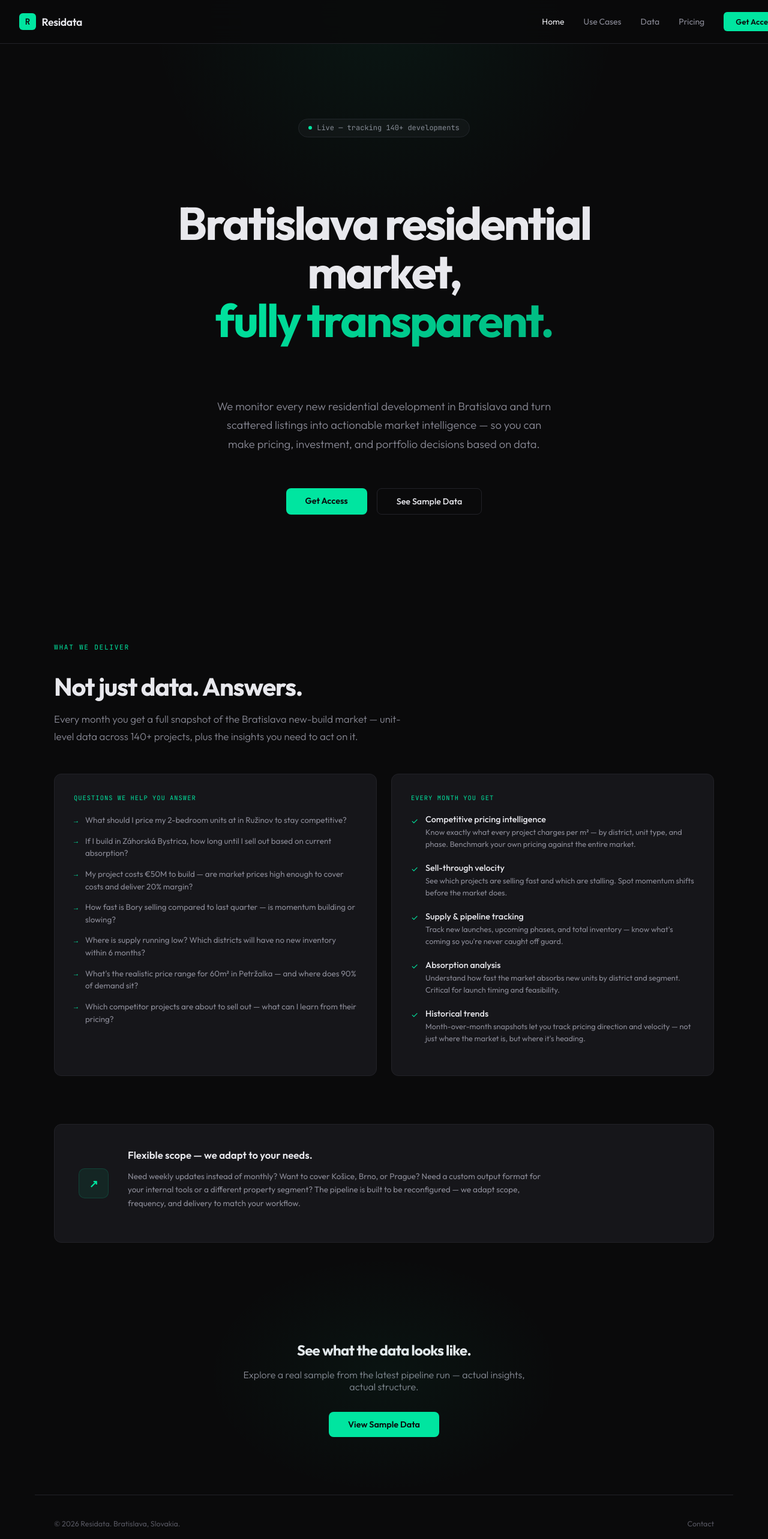
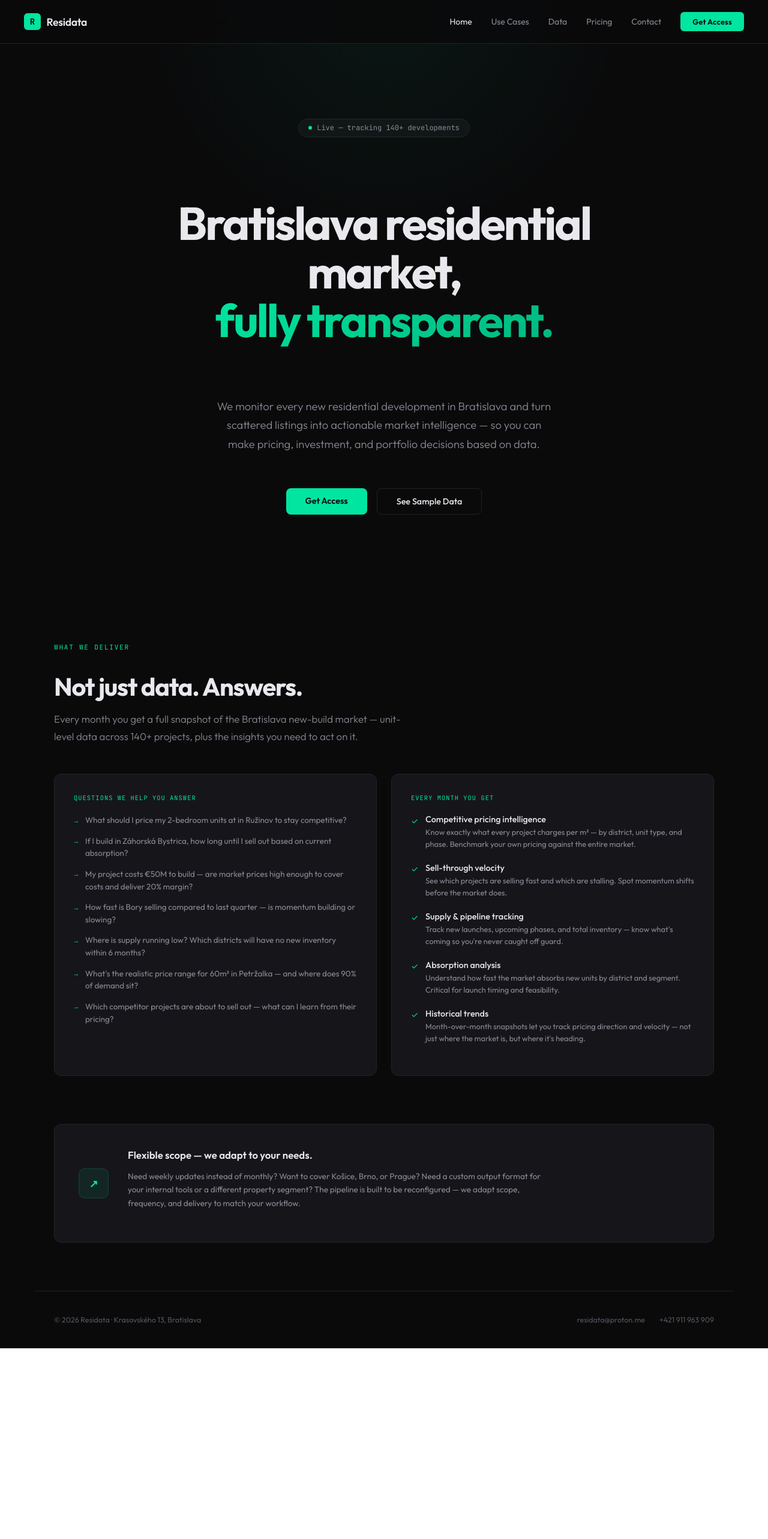
Before and after one commit to Tombarder/Residata, a React (Vite) app: page / in a window 1280 px wide. Shown: the top 2566 px of the page at 60% size. After the commit the page ends 2248 px from the top, so only its background shows below. Built offline with nearby package versions, Linux system fonts and the light colour scheme.

Commit message:
fix title

```diff
--- a/src/App.jsx
+++ b/src/App.jsx
@@ -1,14 +1,17 @@
 import { useState } from "react";
 
-const pages = ["Home", "Use Cases", "Data", "Pricing"];
+const pages = ["Home", "Use Cases", "Data", "Pricing", "Contact"];
 
 function Nav({ current, setCurrent }) {
   return (
     <nav style={{
       position: "fixed", top: 0, width: "100%", zIndex: 100,
-      padding: "1.25rem 2rem", display: "flex", alignItems: "center",
-      justifyContent: "space-between", background: "rgba(10,10,11,0.85)",
+      background: "rgba(10,10,11,0.85)",
       backdropFilter: "blur(20px)", borderBottom: "1px solid #222228",
+    }}>
+      <div style={{
+        maxWidth: 1200, margin: "0 auto", padding: "1.25rem 2rem",
+        display: "flex", alignItems: "center", justifyContent: "space-between",
       }}>
         <a onClick={() => setCurrent("Home")} style={{ display: "flex", alignItems: "center", gap: "0.6rem", cursor: "pointer", textDecoration: "none" }}>
           <div style={{
@@ -18,18 +21,19 @@ function Nav({ current, setCurrent }) {
           }}>R</div>
           <span style={{ fontWeight: 600, fontSize: "1.1rem", color: "#e8e8ed", letterSpacing: "-0.02em" }}>Residata</span>
         </a>
-      <div style={{ display: "flex", alignItems: "center", gap: "2rem", listStyle: "none" }}>
+        <div className="nav-right" style={{ display: "flex", alignItems: "center", gap: "2rem", listStyle: "none" }}>
           {pages.map(p => (
-          <a key={p} onClick={() => setCurrent(p)} style={{
+            <a key={p} className="nav-link" onClick={() => setCurrent(p)} style={{
               color: current === p ? "#e8e8ed" : "#8a8a96", textDecoration: "none",
               fontSize: "0.875rem", cursor: "pointer", transition: "color 0.2s",
             }}>{p}</a>
           ))}
-        <a onClick={() => setCurrent("Pricing")} style={{
+          <a onClick={() => setCurrent("Contact")} className="nav-cta-btn" style={{
             padding: "0.5rem 1.25rem", background: "#00e5a0", color: "#0a0a0b",
             fontWeight: 600, borderRadius: 6, fontSize: "0.8rem", cursor: "pointer",
             letterSpacing: "0.02em", textDecoration: "none",
           }}>Get Access</a>
+        </div>
       </div>
     </nav>
   );
@@ -42,8 +46,11 @@ function Footer() {
       display: "flex", justifyContent: "space-between", alignItems: "center",
       maxWidth: 1100, margin: "0 auto",
     }}>
-      <span style={{ fontSize: "0.78rem", color: "#55555f" }}>© 2026 Residata. Bratislava, Slovakia.</span>
-      <a href="mailto:hello@residata.sk" style={{ fontSize: "0.78rem", color: "#55555f", textDecoration: "none" }}>Contact</a>
+      <span style={{ fontSize: "0.78rem", color: "#55555f" }}>© 2026 Residata · Krasovského 13, Bratislava</span>
+      <div style={{ display: "flex", gap: "1.5rem" }}>
+        <a href="mailto:residata@proton.me" style={{ fontSize: "0.78rem", color: "#55555f", textDecoration: "none" }}>residata@proton.me</a>
+        <a href="tel:+421911963909" style={{ fontSize: "0.78rem", color: "#55555f", textDecoration: "none" }}>+421 911 963 909</a>
+      </div>
     </footer>
   );
 }
@@ -84,7 +91,7 @@ function HomePage({ setCurrent }) {
           We monitor every new residential development in Bratislava and turn scattered listings into actionable market intelligence — so you can make pricing, investment, and portfolio decisions based on data.
         </p>
         <div style={{ marginTop: "2.5rem", display: "flex", gap: "1rem" }}>
-          <a onClick={() => setCurrent("Pricing")} className="btn-p">Get Access</a>
+          <a onClick={() => setCurrent("Contact")} className="btn-p">Get Access</a>
           <a onClick={() => setCurrent("Data")} className="btn-s">See Sample Data</a>
         </div>
       </section>
@@ -160,18 +167,6 @@ function HomePage({ setCurrent }) {
         </div>
       </section>
 
-      {/* Bottom CTA */}
-      <section style={{ padding: "4rem 2rem 6rem", textAlign: "center", position: "relative" }}>
-        <div style={{
-          position: "absolute", bottom: 0, left: "50%", transform: "translateX(-50%)",
-          width: 600, height: 400,
-          background: "radial-gradient(ellipse, rgba(0,229,160,0.15) 0%, transparent 70%)",
-          pointerEvents: "none", opacity: 0.3,
-        }} />
-        <h2 style={{ fontSize: "1.5rem", fontWeight: 700, letterSpacing: "-0.03em", marginBottom: "1rem" }}>See what the data looks like.</h2>
-        <p style={{ color: "#8a8a96", fontSize: "1rem", maxWidth: 480, margin: "0 auto 2rem", fontWeight: 300 }}>Explore a real sample from the latest pipeline run — actual insights, actual structure.</p>
-        <a onClick={() => setCurrent("Data")} className="btn-p">View Sample Data</a>
-      </section>
     </>
   );
 }
@@ -627,14 +622,15 @@ function DataPage({ setCurrent }) {
 }
 
 /* ─────── PRICING ─────── */
-function PricingPage() {
+function PricingPage({ setCurrent }) {
+  const mono = "'JetBrains Mono', monospace";
   const tiers = [
     {
-      tier: "Snapshot", name: "One-time access", price: "€149", note: "Single month, one-time delivery",
+      tier: "Snapshot", name: "One-time report", price: "€149", note: "Single month, one-time delivery",
       features: [
-        [true, "Full dataset — all 140+ projects"],
-        [true, "Unit-level data with 25 columns"],
-        [true, "Google Sheets or CSV delivery"],
+        [true, "Full market report with insights"],
+        [true, "Unit-level data — all 140+ projects"],
+        [true, "Pricing benchmarks & visualizations"],
         [false, "No historical data"],
         [false, "No ongoing updates"],
       ],
@@ -643,10 +639,10 @@ function PricingPage() {
     {
       tier: "Standard", name: "Monthly delivery", price: "€99", priceSuffix: "/mo", note: "Billed monthly, cancel anytime",
       features: [
-        [true, "Full dataset — all 140+ projects"],
-        [true, "Unit-level data with 25 columns"],
-        [true, "Monthly updates on the 1st"],
-        [true, "Historical snapshots included"],
+        [true, "Monthly report with full insights"],
+        [true, "Raw + cleaned datasets included"],
+        [true, "Historical snapshots & trend analysis"],
+        [true, "Absorption rates & sell-out tracking"],
         [true, "Google Sheets, CSV, or API access"],
       ],
       featured: true, cta: "Get Started",
@@ -665,11 +661,10 @@ function PricingPage() {
   ];
 
   const faqs = [
-    ["What format does the data come in?", "Standard delivery is a shared Google Sheet with both raw and cleaned datasets. We can also deliver as CSV, Excel, or via API — depending on your plan and workflow."],
-    ["How often is the data updated?", "Standard plans update monthly on the 1st. Custom plans can run weekly or bi-weekly — we adjust the pipeline frequency to match your needs."],
+    ["What do I actually receive?", "You get a structured market report with insights, visualizations, and recommendations — covering pricing trends, absorption rates, competitive positioning, and supply dynamics. We also include raw and cleaned datasets so you can run your own analysis if needed."],
+    ["How often is the data updated?", "Standard delivery is monthly. We can go as frequent as weekly — and technically even daily, but we recommend weekly at most. Shorter intervals rarely justify the cost, as the new-build market doesn't shift that fast."],
     ["Can you cover cities beyond Bratislava?", "Yes. The pipeline is market-agnostic — we can configure it for any city or region where developer data is publicly listed. This falls under our Custom plan."],
     ["Can I add specific projects or developers to track?", "Absolutely. If a project is publicly listed, we can add it to the registry. Custom clients can request additions at any time."],
-    ["How accurate is the data?", "Every record is source-traceable — it links back to the original developer listing. We run validation checks across the pipeline and flag any inconsistencies for manual review."],
   ];
 
   return (
@@ -677,7 +672,7 @@ function PricingPage() {
       <div style={{ padding: "8rem 2rem 3rem", maxWidth: 1100, margin: "0 auto", textAlign: "center", display: "flex", flexDirection: "column", alignItems: "center" }}>
         <Label>Pricing</Label>
         <h1 className="sec-title">Simple, transparent pricing.</h1>
-        <p className="sec-desc" style={{ textAlign: "center" }}>Choose the plan that fits your needs. All plans include the full Bratislava new-build dataset.</p>
+        <p className="sec-desc" style={{ textAlign: "center" }}>Choose the plan that fits your needs. Start with a one-time report or get ongoing market intelligence.</p>
       </div>
 
       <div style={{ padding: "0 2rem 4rem", maxWidth: 1100, margin: "0 auto" }}>
@@ -714,7 +709,7 @@ function PricingPage() {
                   </div>
                 ))}
               </div>
-              <a href={`mailto:hello@residata.sk?subject=${t.tier}%20Plan`} style={{
+              <a onClick={() => setCurrent("Contact")} style={{
                 display: "block", padding: "0.75rem 2rem", textAlign: "center",
                 background: t.featured ? "#00e5a0" : "transparent",
                 color: t.featured ? "#0a0a0b" : "#e8e8ed",
@@ -724,6 +719,36 @@ function PricingPage() {
               }}>{t.cta}</a>
             </div>
           ))}
+        </div>
+      </div>
+
+      {/* Testimonial */}
+      <div style={{ padding: "2.5rem 2rem 0", maxWidth: 800, margin: "0 auto" }}>
+        <div style={{
+          borderRadius: 12, background: "#16161a", padding: "2.5rem 3rem", position: "relative",
+          borderLeft: "3px solid #00e5a0",
+        }}>
+          <div style={{
+            fontFamily: mono, fontSize: "0.6rem", color: "#00e5a0", letterSpacing: "0.12em",
+            textTransform: "uppercase", marginBottom: "1.25rem",
+          }}>From a client</div>
+          <div style={{ fontSize: "1.05rem", color: "#e8e8ed", lineHeight: 1.75, fontWeight: 300, fontStyle: "italic", marginBottom: "1.75rem" }}>
+            When you're making pricing decisions on a project worth €30M+, you can't afford to guess what the market will bear. This gives us the full picture — what comparable projects charge, how fast they sell, where supply is tightening. For the cost of a dinner, we get data that directly impacts millions in revenue.
+          </div>
+          <div style={{ display: "flex", alignItems: "center", gap: "0.85rem" }}>
+            <div style={{
+              width: 40, height: 40, borderRadius: 10,
+              background: "linear-gradient(135deg, rgba(0,229,160,0.12) 0%, rgba(0,229,160,0.04) 100%)",
+              border: "1px solid rgba(0,229,160,0.15)",
+              display: "flex", alignItems: "center", justifyContent: "center",
+            }}>
+              <span style={{ fontFamily: mono, fontSize: "0.85rem", color: "#00e5a0", fontWeight: 600 }}>M</span>
+            </div>
+            <div>
+              <div style={{ fontSize: "0.88rem", fontWeight: 500, color: "#e8e8ed" }}>Marek T.</div>
+              <div style={{ fontSize: "0.74rem", color: "#55555f" }}>Head of Residential Development in Bratislava</div>
+            </div>
+          </div>
         </div>
       </div>
 
@@ -747,7 +772,110 @@ function PricingPage() {
         }} />
         <h2 style={{ fontSize: "1.5rem", fontWeight: 700, marginBottom: "1rem" }}>Not sure which plan fits?</h2>
         <p style={{ color: "#8a8a96", maxWidth: 480, margin: "0 auto 2rem", fontWeight: 300 }}>Reach out and we'll walk you through the data, the pipeline, and which option makes sense for your use case.</p>
-        <a href="mailto:hello@residata.sk?subject=Residata%20Inquiry" className="btn-p">hello@residata.sk</a>
+        <a onClick={() => setCurrent("Contact")} className="btn-p" style={{ cursor: "pointer" }}>Get in Touch</a>
+      </div>
+    </>
+  );
+}
+
+/* ─────── CONTACT ─────── */
+function ContactPage() {
+  const mono = "'JetBrains Mono', monospace";
+  return (
+    <>
+      <div style={{ padding: "8rem 2rem 3rem", maxWidth: 1100, margin: "0 auto" }}>
+        <Label>Contact</Label>
+        <h1 className="sec-title">Let's talk.</h1>
+        <p className="sec-desc">Whether you want to see a demo, explore a specific plan, or simply learn how Residata can support your market decisions — we'd love to hear from you.</p>
+      </div>
+
+      <div style={{ padding: "0 2rem 5rem", maxWidth: 1100, margin: "0 auto" }}>
+        <div className="contact-grid" style={{ display: "grid", gridTemplateColumns: "1fr 1fr", gap: "1.5rem" }}>
+
+          {/* Left — Contact card, unified */}
+          <div style={{ border: "1px solid #222228", borderRadius: 12, background: "#16161a", padding: "2.5rem" }}>
+            {/* Profile */}
+            <div style={{ display: "flex", gap: "1.25rem", alignItems: "center", marginBottom: "1.75rem", paddingBottom: "1.75rem", borderBottom: "1px solid #222228" }}>
+              {/* Photo placeholder */}
+              <div style={{
+                width: 72, height: 72, borderRadius: 10, flexShrink: 0,
+                background: "linear-gradient(135deg, #1a1a1f 0%, #222228 100%)",
+                border: "1px solid #333",
+                display: "flex", alignItems: "center", justifyContent: "center",
+                overflow: "hidden",
+              }}>
+                {/* Replace with: <img src="/photo.jpg" style={{ width: "100%", height: "100%", objectFit: "cover" }} /> */}
+                <svg width="32" height="32" viewBox="0 0 36 36" fill="none">
+                  <circle cx="18" cy="13" r="6.5" fill="#444" />
+                  <ellipse cx="18" cy="31" rx="13" ry="9" fill="#444" />
+                </svg>
+              </div>
+              <div>
+                <div style={{ fontSize: "1.15rem", fontWeight: 600, color: "#e8e8ed" }}>Tomáš Kamhal</div>
+                <div style={{ fontSize: "0.82rem", color: "#00e5a0", fontFamily: mono, fontSize: "0.72rem" }}>Founder, Residata</div>
+              </div>
+            </div>
+
+            {/* Contact details — clean list */}
+            <div style={{ display: "flex", flexDirection: "column", gap: "1.1rem" }}>
+              <a href="mailto:residata@proton.me" style={{ textDecoration: "none", display: "flex", alignItems: "center", gap: "1rem", color: "#e8e8ed", transition: "color 0.2s" }}
+                onMouseEnter={e => e.currentTarget.style.color = "#00e5a0"}
+                onMouseLeave={e => e.currentTarget.style.color = "#e8e8ed"}>
+                <span style={{ fontFamily: mono, fontSize: "0.8rem", color: "#00e5a0", width: 20, textAlign: "center", flexShrink: 0 }}>@</span>
+                <span style={{ fontSize: "0.92rem" }}>residata@proton.me</span>
+              </a>
+
+              <a href="tel:+421911963909" style={{ textDecoration: "none", display: "flex", alignItems: "center", gap: "1rem", color: "#e8e8ed", transition: "color 0.2s" }}
+                onMouseEnter={e => e.currentTarget.style.color = "#00e5a0"}
+                onMouseLeave={e => e.currentTarget.style.color = "#e8e8ed"}>
+                <span style={{ fontFamily: mono, fontSize: "0.8rem", color: "#00e5a0", width: 20, textAlign: "center", flexShrink: 0 }}>☎</span>
+                <span style={{ fontSize: "0.92rem" }}>+421 911 963 909</span>
+              </a>
+
+              <a href="https://calendly.com" target="_blank" rel="noopener noreferrer" style={{ textDecoration: "none", display: "flex", alignItems: "center", gap: "1rem", color: "#e8e8ed", transition: "color 0.2s" }}
+                onMouseEnter={e => e.currentTarget.style.color = "#00e5a0"}
+                onMouseLeave={e => e.currentTarget.style.color = "#e8e8ed"}>
+                <span style={{ fontFamily: mono, fontSize: "0.8rem", color: "#00e5a0", width: 20, textAlign: "center", flexShrink: 0 }}>▶</span>
+                <span style={{ fontSize: "0.92rem" }}>Book a 20-min intro call</span>
+              </a>
+            </div>
+
+            {/* CTA */}
+            <div style={{ marginTop: "2rem" }}>
+              <a href="mailto:residata@proton.me?subject=Residata%20Inquiry" style={{
+                display: "block", padding: "0.85rem 2rem", textAlign: "center",
+                background: "#00e5a0", color: "#0a0a0b", fontWeight: 600,
+                fontSize: "0.9rem", borderRadius: 8, textDecoration: "none",
+              }}>Send an Email</a>
+            </div>
+          </div>
+
+          {/* Right — What to expect */}
+          <div style={{ border: "1px solid #222228", borderRadius: 12, background: "#16161a", padding: "2.5rem" }}>
+            <div style={{ fontFamily: mono, fontSize: "0.65rem", color: "#00e5a0", letterSpacing: "0.1em", textTransform: "uppercase", marginBottom: "1.5rem" }}>What to expect</div>
+
+            {[
+              ["1", "Intro call or email exchange", "We learn about your use case — what decisions you're making, what data you're currently missing, and what format works for you."],
+              ["2", "Sample delivery", "You get a real sample from the latest pipeline run — not a demo, actual data — so you can evaluate the quality and depth firsthand."],
+              ["3", "Tailored setup", "We configure scope, frequency, and output format to match your workflow. You start receiving monthly (or more frequent) deliveries."],
+              ["4", "Ongoing market edge", "Every delivery gives you a clear view of the market — competitive pricing, absorption trends, supply shifts, and sell-out signals. The kind of insight that turns guesswork into confident decisions."],
+            ].map(([num, title, desc]) => (
+              <div key={num} style={{ display: "flex", gap: "1.25rem", marginBottom: "1.75rem", alignItems: "flex-start" }}>
+                <div style={{
+                  width: 32, height: 32, borderRadius: 8, flexShrink: 0,
+                  background: "rgba(0,229,160,0.08)", border: "1px solid rgba(0,229,160,0.15)",
+                  display: "flex", alignItems: "center", justifyContent: "center",
+                  fontFamily: mono, fontSize: "0.75rem", color: "#00e5a0", fontWeight: 700,
+                }}>{num}</div>
+                <div>
+                  <div style={{ fontSize: "0.95rem", fontWeight: 500, color: "#e8e8ed", marginBottom: "0.3rem" }}>{title}</div>
+                  <div style={{ fontSize: "0.82rem", color: "#8a8a96", lineHeight: 1.6 }}>{desc}</div>
+                </div>
+              </div>
+            ))}
+          </div>
+
+        </div>
       </div>
     </>
   );
@@ -775,12 +903,21 @@ export default function App() {
         .btn-p:hover { opacity: 0.85; }
         .btn-s { display: inline-block; padding: 0.75rem 2rem; background: transparent; color: #e8e8ed; font-weight: 500; font-size: 0.9rem; border: 1px solid #222228; border-radius: 8px; cursor: pointer; text-decoration: none; }
         .btn-s:hover { border-color: #55555f; }
+        @media (max-width: 900px) {
+          .nav-right .nav-link { display: none; }
+          .nav-cta-btn { display: inline-block !important; }
+        }
+        @media (max-width: 768px) {
+          .nav-right { gap: 1rem !important; }
+          .contact-grid { grid-template-columns: 1fr !important; }
+        }
       `}</style>
       <Nav current={current} setCurrent={handleNav} />
       {current === "Home" && <HomePage setCurrent={handleNav} />}
       {current === "Use Cases" && <UseCasesPage setCurrent={handleNav} />}
       {current === "Data" && <DataPage setCurrent={handleNav} />}
-      {current === "Pricing" && <PricingPage />}
+      {current === "Pricing" && <PricingPage setCurrent={handleNav} />}
+      {current === "Contact" && <ContactPage />}
       <Footer />
     </div>
   );
```
Lines whose indentation alone changed are shown as unchanged.
